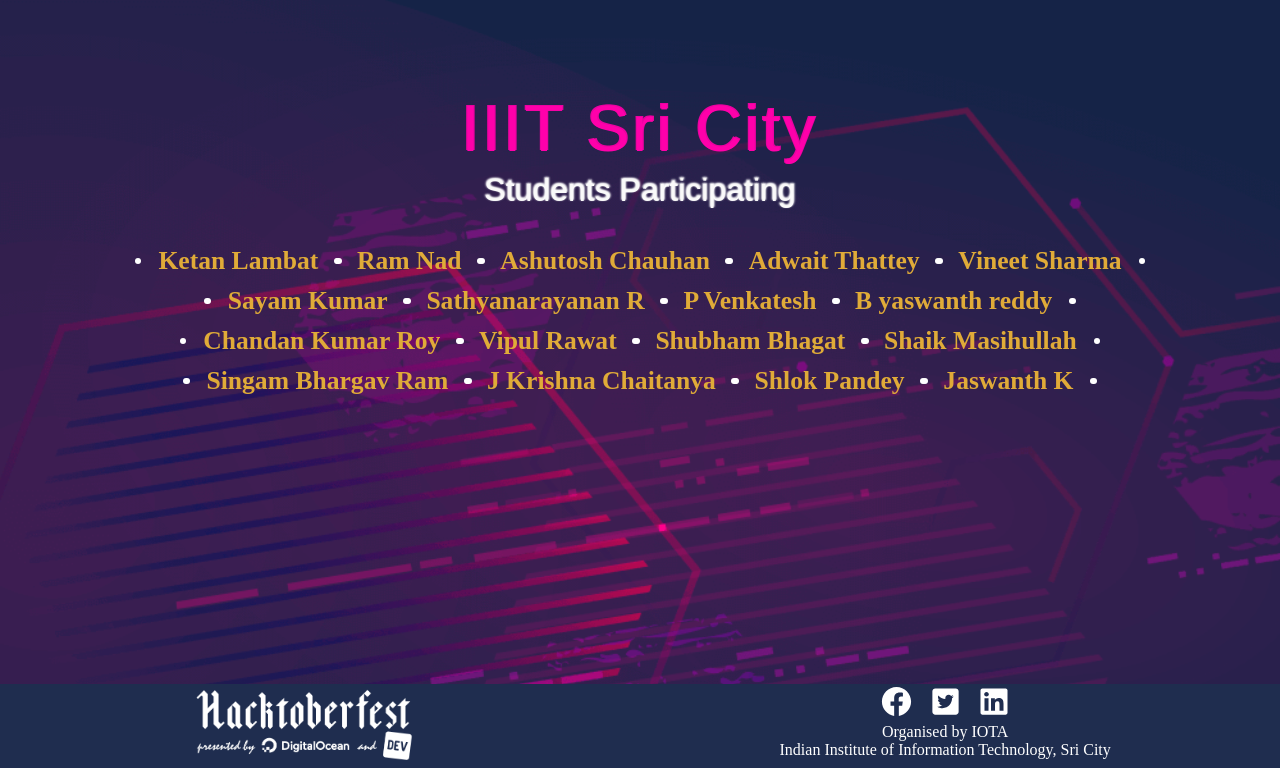
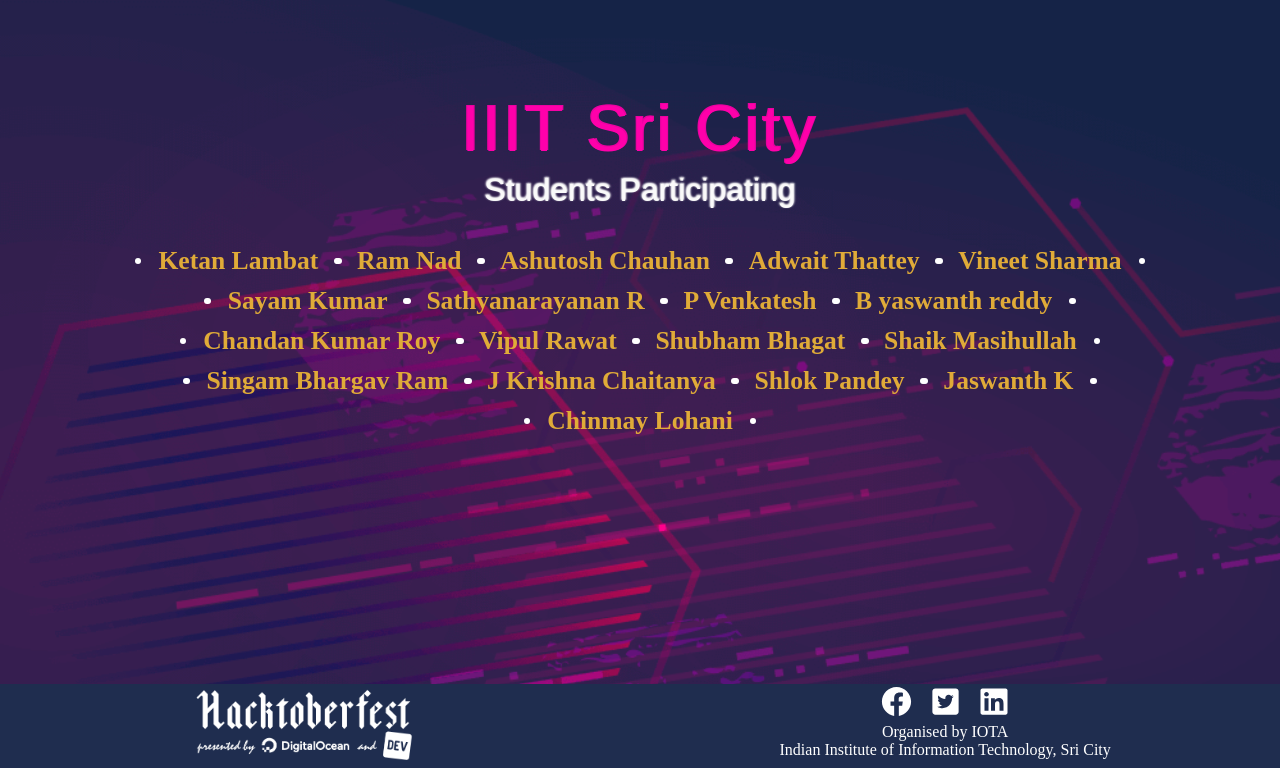
Before and after one commit to Project-Club-IIITS/hacktoberfest2019-participants, a Jekyll site: the page index.html, which Jekyll copies as it is, in a window 1280 px wide, cut to the strip 132-900 px from the top of the page. Built offline with Jekyll 4.4.1, drawn with Linux system fonts in a browser that asks for light colours; some web fonts are replaced.

Commit message:
Added Chinmay Lohani in the index

```diff
--- a/index.html
+++ b/index.html
@@ -63,6 +63,7 @@
                 <li><a href="https://github.com/chaitanya531">J Krishna Chaitanya</a></li>
                 <li><a href="https://github.com/b30wulffz">Shlok Pandey</a></li>
                 <li><a href="https://github.com/JazzKriss21">Jaswanth K</a></li>
+                <li><a href="https://github.com/Golden-Hunter">Chinmay Lohani</a></li>
 
             </ul>
         </div>
```
